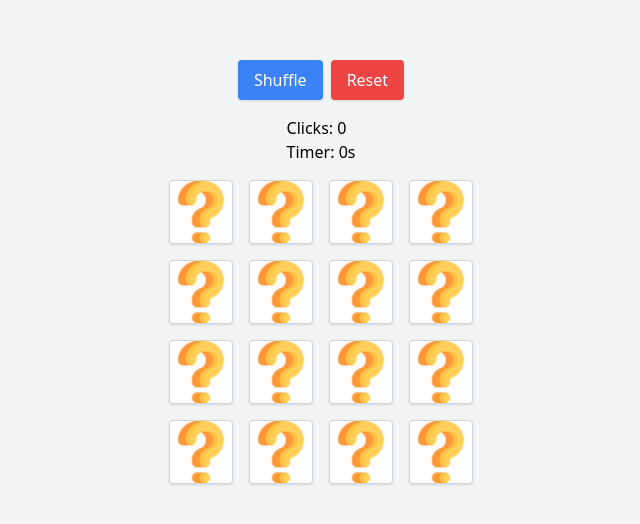
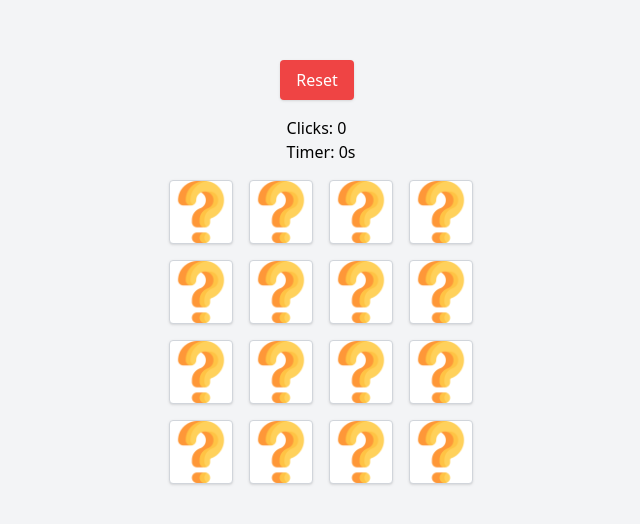
Before and after one commit to Ak9312/Memory-Game, a React (Vite) app: page / in a window 1280 px wide. Shown: the part 128-652 px from the top of the page, without its empty margins (319-959 px from the left). Built offline with nearby package versions, Linux system fonts and the light colour scheme.

Commit message:
Updated button

```diff
--- a/src/App.jsx
+++ b/src/App.jsx
@@ -1,11 +1,6 @@
 import React, { useEffect, useState } from "react";
 import { useSelector, useDispatch } from "react-redux";
-import {
-  shuffleGrid,
-  flipCard,
-  checkMatch,
-  resetGrid,
-} from "./gridUtilities/gridSlice";
+import { shuffleGrid, flipCard, checkMatch } from "./gridUtilities/gridSlice";
 import { getIconByName } from "./gridUtilities/constansts";
 
 const App = () => {
@@ -73,26 +68,12 @@ const App = () => {
     }
   };
 
-  const handleReset = () => {
-    dispatch(resetGrid());
-    dispatch(shuffleGrid());
-    setClickCount(0);
-    setTimer(0);
-    setIsActive(false);
-  };
-
   return (
     <div className="flex flex-col justify-center items-center min-h-screen bg-gray-100">
       <div className="mb-4">
         <button
           onClick={handleShuffle}
-          className="mr-2 px-4 py-2 bg-blue-500 text-white rounded shadow"
-        >
-          Shuffle
-        </button>
-        <button
-          onClick={handleReset}
-          className="px-4 py-2 bg-red-500 text-white rounded shadow"
+          className="mr-2 px-4 py-2 bg-red-500 text-white rounded shadow"
         >
           Reset
         </button>
--- a/src/gridUtilities/gridSlice.js
+++ b/src/gridUtilities/gridSlice.js
@@ -52,18 +52,11 @@ export const gridSlice = createSlice({
         state.flippedIndices = [];
       }
     },
-    resetGrid: (state) => {
-      state.value = Array(16).fill(null);
-      state.flippedIndices = [];
-      state.matchedIndices = [];
-      state.icons = iconsList;
-      state.isGameWon = false;
-    },
   },
 });
 
 // Action creators are generated for each case reducer function
-export const { gridInitialize, shuffleGrid, flipCard, checkMatch, resetGrid } =
+export const { gridInitialize, shuffleGrid, flipCard, checkMatch } =
   gridSlice.actions;
 
 export default gridSlice.reducer;
```
